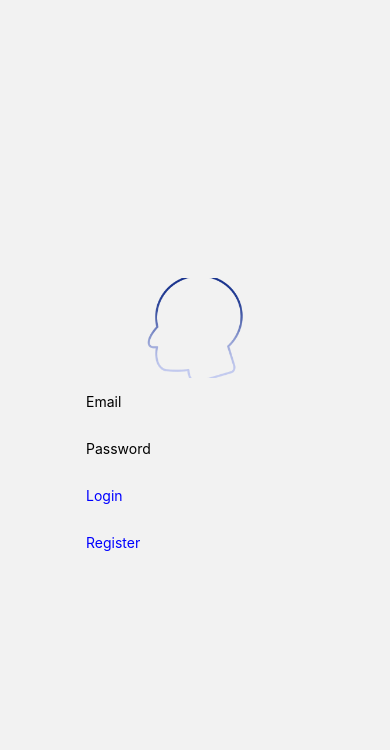
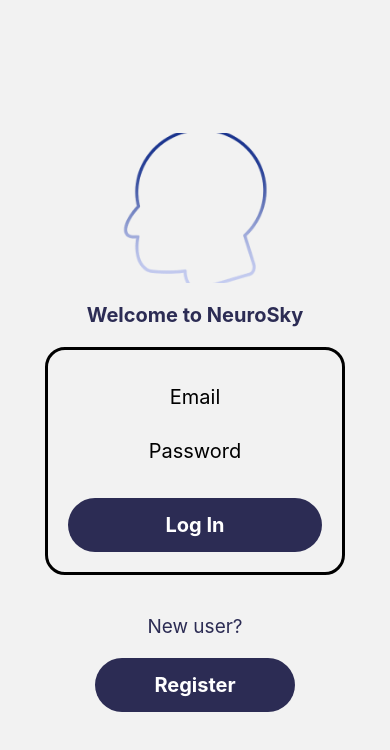
Before and after one commit to farisdurrani/meditation-app, a React Native app: screen /LoginScreen in a window 390 px wide. Shown: the top 750 px of the page. Built offline with nearby package versions, Linux system fonts and the light colour scheme.

Commit message:
LoginScreen

```diff
--- a/screens/beginning_screens/LoginScreen.js
+++ b/screens/beginning_screens/LoginScreen.js
@@ -8,7 +8,9 @@ import {
   View,
   Image,
 } from "react-native";
+import { COLORS } from "../../constants";
 import { auth } from "../../firebase";
+import { MText, MButton } from "../../components";
 
 const LoginScreen = ({ navigation }) => {
   const [email, onChangeEmail] = useState("");
@@ -39,45 +41,51 @@ const LoginScreen = ({ navigation }) => {
   };
 
   return (
-    <View style={styles.mainContainer} >
+    <View style={styles.mainContainer}>
       <Image
         source={require("../../assets/head.png")}
-        style={{ height: 100, width: 100 }}
+        style={{ height: 150, width: 150, marginBottom: 20 }}
       />
-      <KeyboardAvoidingView behavior="padding">
-        <View style={styles.inputContainer}>
+      <Text style={styles.welcomeText}>Welcome to NeuroSky</Text>
+      <View style={styles.inputBox}>
+        <KeyboardAvoidingView behavior="padding" style={{ marginBottom: 20 }}>
           <TextInput
             placeholder="Email"
             value={email}
             onChangeText={onChangeEmail}
-            style={styles.input}
+            style={styles.inputText}
           ></TextInput>
 
           <TextInput
             placeholder="Password"
             value={password}
             onChangeText={onChangePassword}
-            style={styles.input}
+            style={styles.inputText}
             secureTextEntry={true}
           ></TextInput>
-        </View>
+        </KeyboardAvoidingView>
+        <MButton
+          text="Log In"
+          onPress={
+            email
+              ? handleLogin
+              : () => {
+                  navigation.navigate("WelcomePage");
+                }
+          }
+        />
+      </View>
 
-        <View style={styles.buttonContainer}>
-          <TouchableOpacity
-            onPress={handleLogin}
-            style={[styles.button, styles.buttonOutline]}
-          >
-            <Text style={styles.buttonText}>Login</Text>
-          </TouchableOpacity>
-
-          <TouchableOpacity
-            style={[styles.button, styles.buttonOutline]}
-            onPress={handleSignup}
-          >
-            <Text style={styles.buttonText}>Register</Text>
-          </TouchableOpacity>
-        </View>
-      </KeyboardAvoidingView>
+      <Text
+        style={{ fontSize: 19, color: COLORS.primary_blue, marginBottom: 20 }}
+      >
+        New user?
+      </Text>
+      <MButton
+        text="Register"
+        onPress={handleSignup}
+        containerStyle={{ width: 200 }}
+      />
     </View>
   );
 };
@@ -87,16 +95,25 @@ export default LoginScreen;
 const styles = StyleSheet.create({
   mainContainer: {
     flex: 1,
+    alignItems: "center",
     justifyContent: "center",
-    alignItems: "center",
   },
-  button: {
+  welcomeText: {
+    fontSize: 20,
+    fontWeight: "bold",
+    color: COLORS.primary_blue,
+    marginBottom: 20,
+  },
+  inputBox: {
+    borderWidth: 3,
+    width: 300,
+    padding: 20,
+    borderRadius: 20,
+    marginBottom: 40,
+  },
+  inputText: {
+    textAlign: "center",
     padding: 15,
-  },
-  buttonText: {
-    color: "blue",
-  },
-  input: {
-    padding: 15,
+    fontSize: 20,
   },
 });
```
